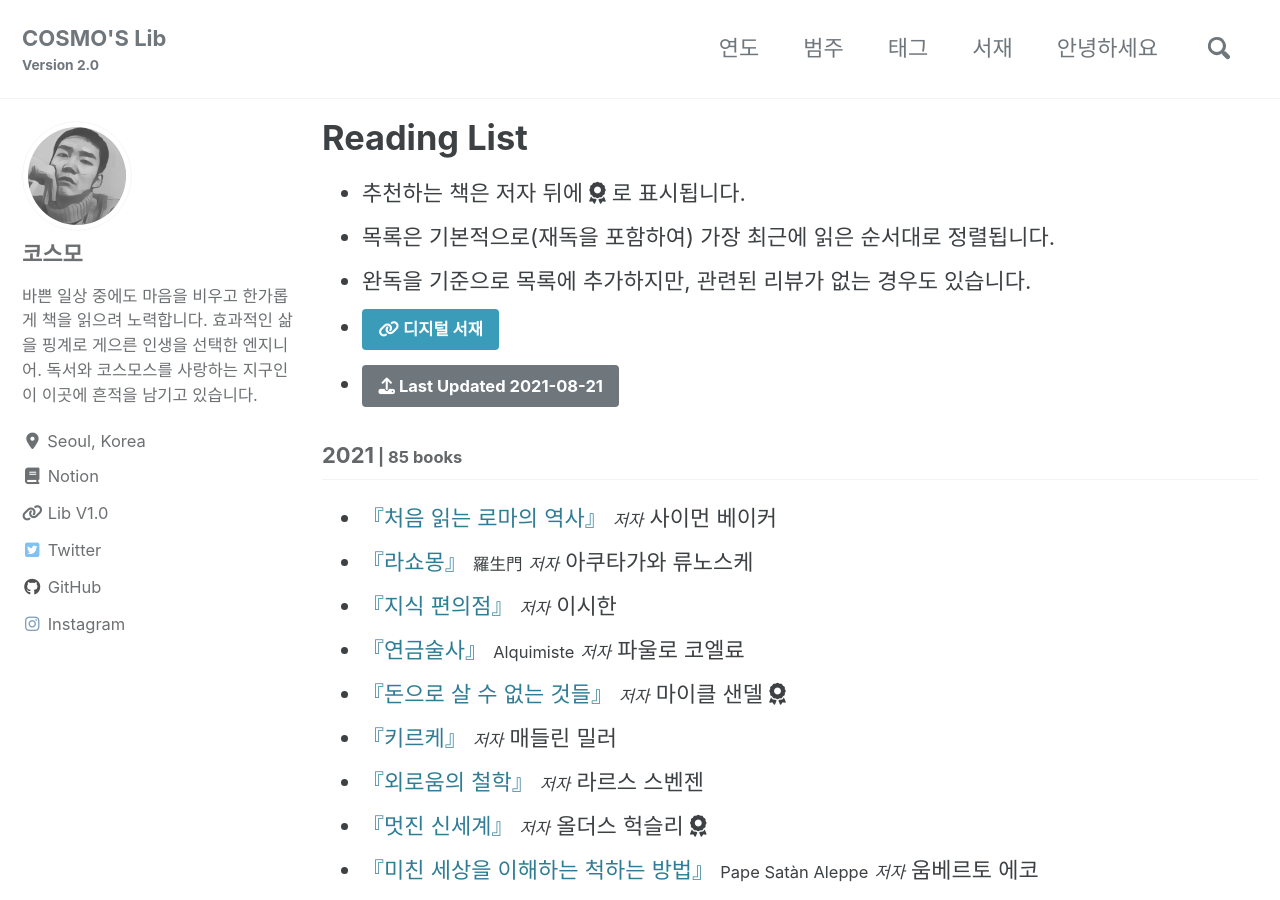
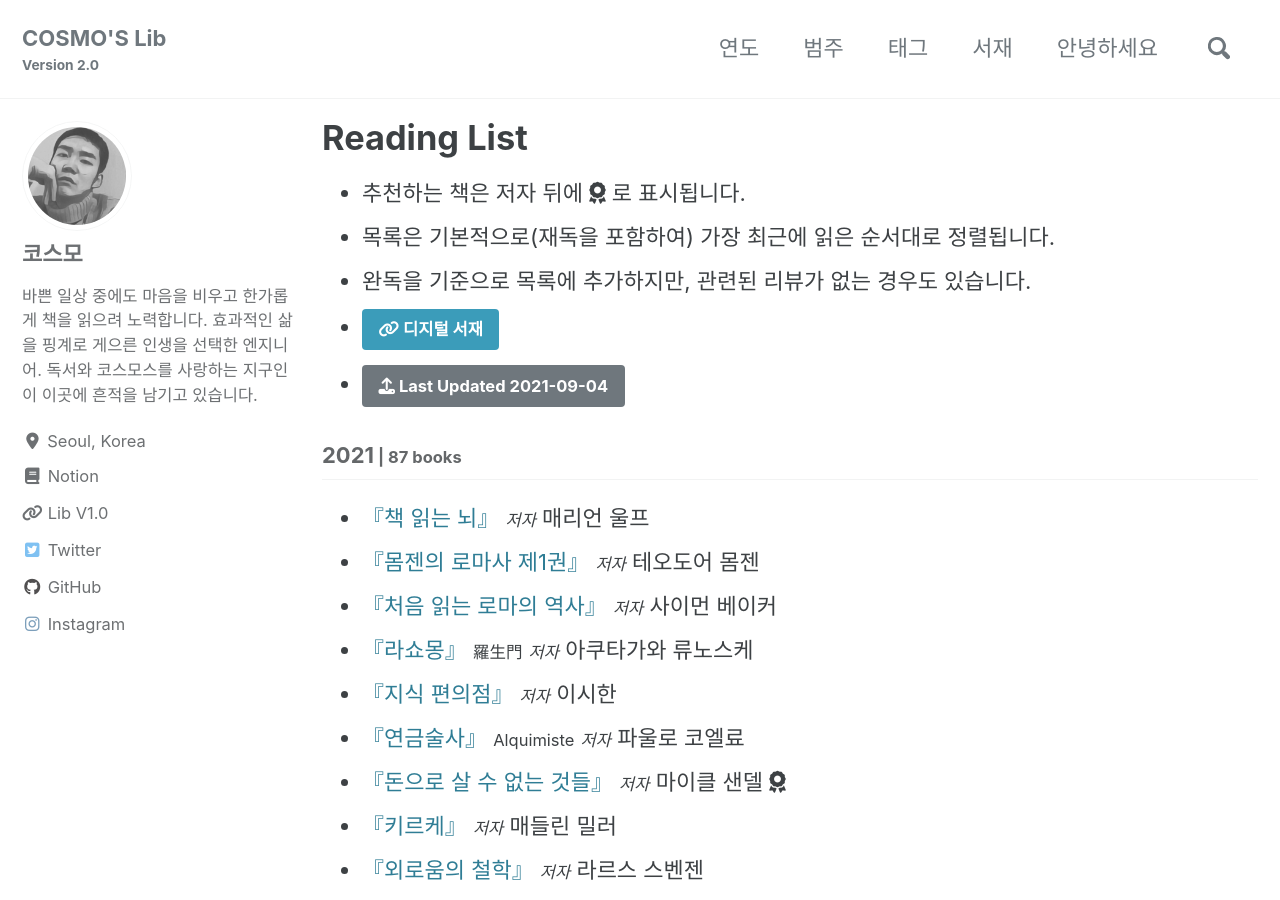
Before and after one commit to deftone2000/cosmo-s-archive, a Jekyll site: the page built from _pages/reading-list.html, in a window 1280 px wide and 900 px high. Built offline with Jekyll 4.4.1, drawn with Linux system fonts in a browser that asks for light colours; cached includes are drawn as plain includes; nearby versions of some CDN libraries; comment, search, counter and statistics services are not loaded; a style sheet for code colours, icons or effects is not loaded.

Commit message:
no message

```diff
--- a/_data/reading.yml
+++ b/_data/reading.yml
@@ -1,8 +1,28 @@
-lastupdate: 2021-08-21
+lastupdate: 2021-09-04
 
 list:
   - year: "2021"
     books:
+
+      - title: "책 읽는 뇌"
+        ori_title:
+        author: 매리언 울프
+        post_title:
+        cover:
+        trans: 이희수
+        pub:
+        pub_info:
+        post_link:
+
+      - title: "몸젠의 로마사 제1권"
+        ori_title:
+        author: 테오도어 몸젠
+        post_title:
+        cover:
+        trans: 김남우, 김동훈, 성중모
+        pub:
+        pub_info:
+        post_link:
 
       - title: "처음 읽는 로마의 역사"
         ori_title:
```
